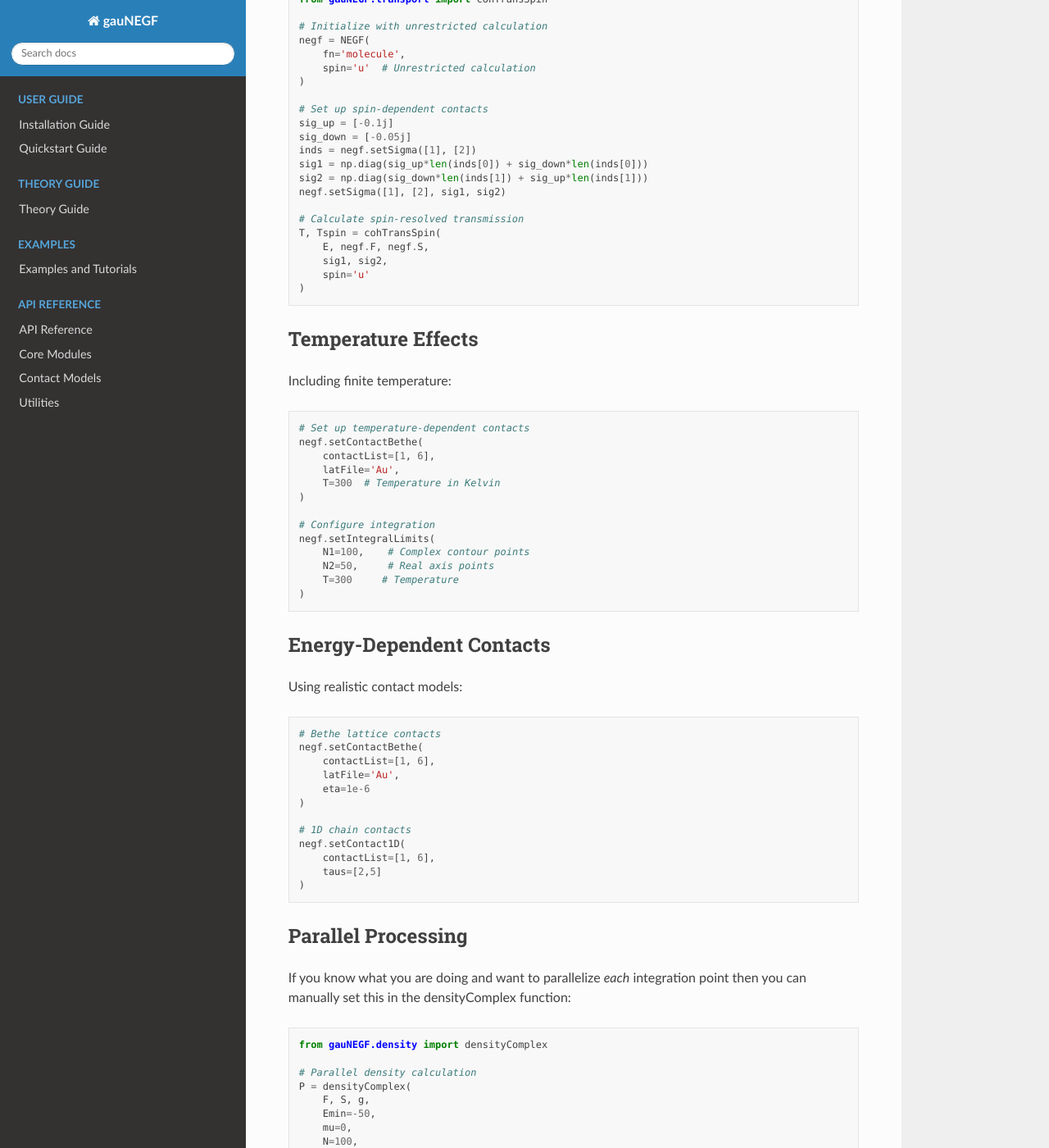
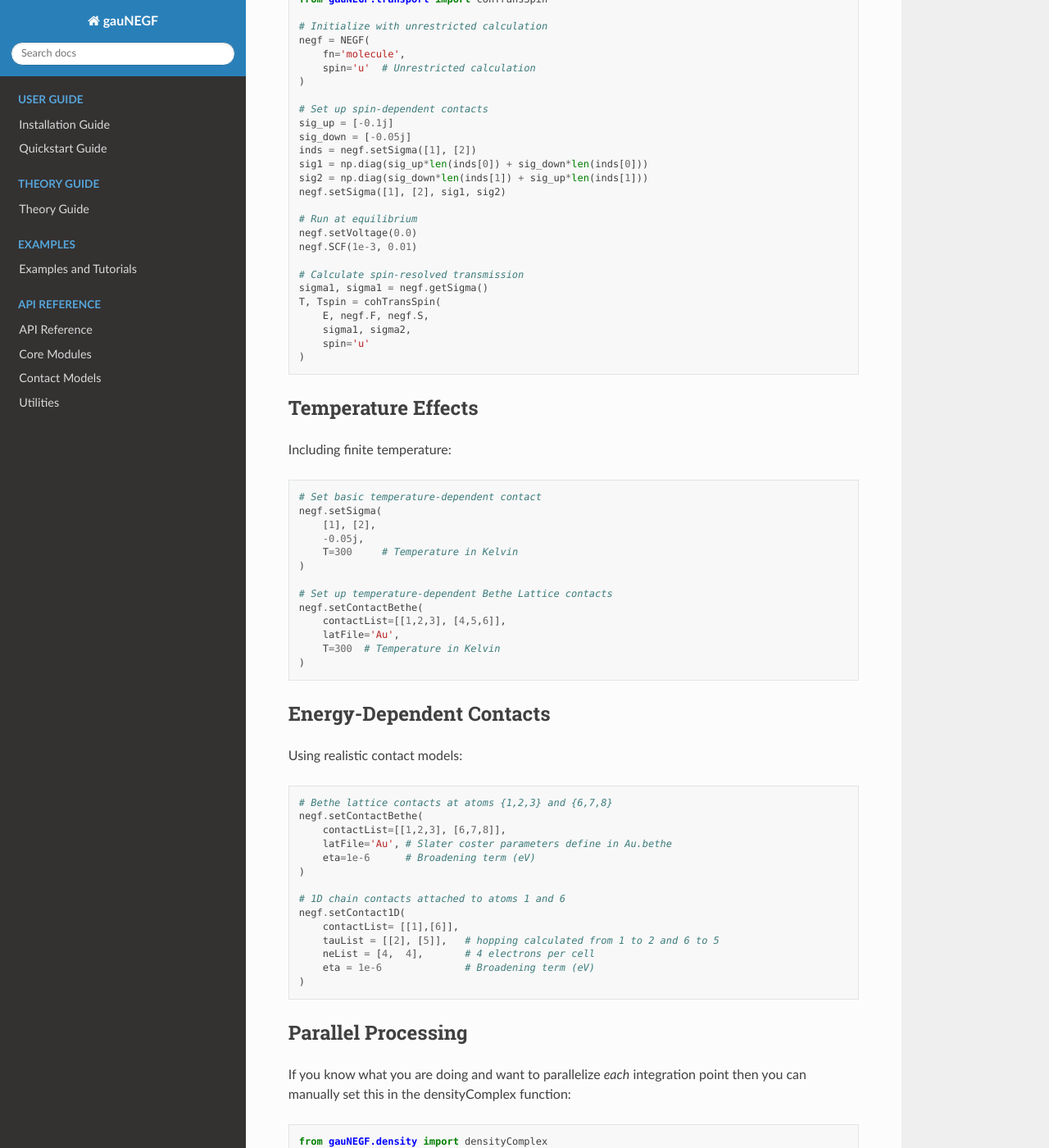
Before and after one commit to wliverno/GauNEGF, a Sphinx documentation site: the page built from docs/examples/advanced_examples.rst, in a window 1280 px wide and 1400 px high, scrolled down 351 px. Shown: the whole window at 82% size. Built offline with Sphinx 7.4.7 and the Read the Docs theme 3.1.0, drawn with Linux system fonts in a browser that asks for light colours; pages that are not in the unit, such as notebooks, are missing from menus; some of the changed text lies outside the part shown.

Commit message:
Fixed bugs in example code

```diff
--- a/docs/examples/advanced_examples.rst
+++ b/docs/examples/advanced_examples.rst
@@ -27,10 +27,15 @@ Example of spin-dependent transport:
     sig2 = np.diag(sig_down*len(inds[1]) + sig_up*len(inds[1]))
     negf.setSigma([1], [2], sig1, sig2)
 
+    # Run at equilibrium
+    negf.setVoltage(0.0)
+    negf.SCF(1e-3, 0.01)
+
     # Calculate spin-resolved transmission
+    sigma1, sigma1 = negf.getSigma()
     T, Tspin = cohTransSpin(
         E, negf.F, negf.S,
-        sig1, sig2,
+        sigma1, sigma2,
         spin='u'
     )
 
@@ -41,18 +46,18 @@ Including finite temperature:
 
 .. code-block:: python
 
-    # Set up temperature-dependent contacts
+    # Set basic temperature-dependent contact
+    negf.setSigma(
+        [1], [2],
+        -0.05j,
+        T=300     # Temperature in Kelvin
+    )
+
+    # Set up temperature-dependent Bethe Lattice contacts
     negf.setContactBethe(
-        contactList=[1, 6],
+        contactList=[[1,2,3], [4,5,6]],
         latFile='Au',
         T=300  # Temperature in Kelvin
-    )
-
-    # Configure integration
-    negf.setIntegralLimits(
-        N1=100,    # Complex contour points
-        N2=50,     # Real axis points
-        T=300     # Temperature
     )
 
 Energy-Dependent Contacts
@@ -62,17 +67,19 @@ Using realistic contact models:
 
 .. code-block:: python
 
-    # Bethe lattice contacts
+    # Bethe lattice contacts at atoms {1,2,3} and {6,7,8}
     negf.setContactBethe(
-        contactList=[1, 6],
-        latFile='Au',
-        eta=1e-6
+        contactList=[[1,2,3], [6,7,8]],
+        latFile='Au', # Slater coster parameters define in Au.bethe
+        eta=1e-6      # Broadening term (eV)
     )
 
-    # 1D chain contacts
+    # 1D chain contacts attached to atoms 1 and 6
     negf.setContact1D(
-        contactList=[1, 6],
-        taus=[2,5]
+        contactList= [[1],[6]],
+        tauList = [[2], [5]],   # hopping calculated from 1 to 2 and 6 to 5
+        neList = [4,  4],       # 4 electrons per cell
+        eta = 1e-6              # Broadening term (eV)
     )
 
 Parallel Processing
@@ -108,9 +114,11 @@ Advanced analysis tools:
     import matplotlib.pyplot as plt
     from gauNEGF.transport import DOS, cohTransE
 
+    #... run energy dependent NEGFE() calculation
+
     # Calculate DOS and transmission
     E = np.linspace(-5, 5, 1000)
-    dos, dos_list = DOS(E, negf.F, negf.S, sig1, sig2)
+    dos, dos_list = DOSE(E, negf.F, negf.S, g)
     T = cohTransE(E, negf.F, negf.S, negf.g)
 
     # Plot correlation
--- a/docs/installation.rst
+++ b/docs/installation.rst
@@ -68,6 +68,7 @@ Test the installation by first creating a Gaussian input file, for example 'H2.g
     H    0.000000    0.000000    0.7414
 
 Then you can run the following code to test the installation:
+
 .. code-block:: python
 
     from gauNEGF.scf import NEGF
```
Also changed, not shown: other parts of docs/examples/advanced_examples.rst (+1 -2 lines), docs/examples/ethane.rst (+6 -4 lines), docs/examples/silicon_nanowire.rst (+3 -4 lines), docs/quickstart.rst (+8 -3 lines).
